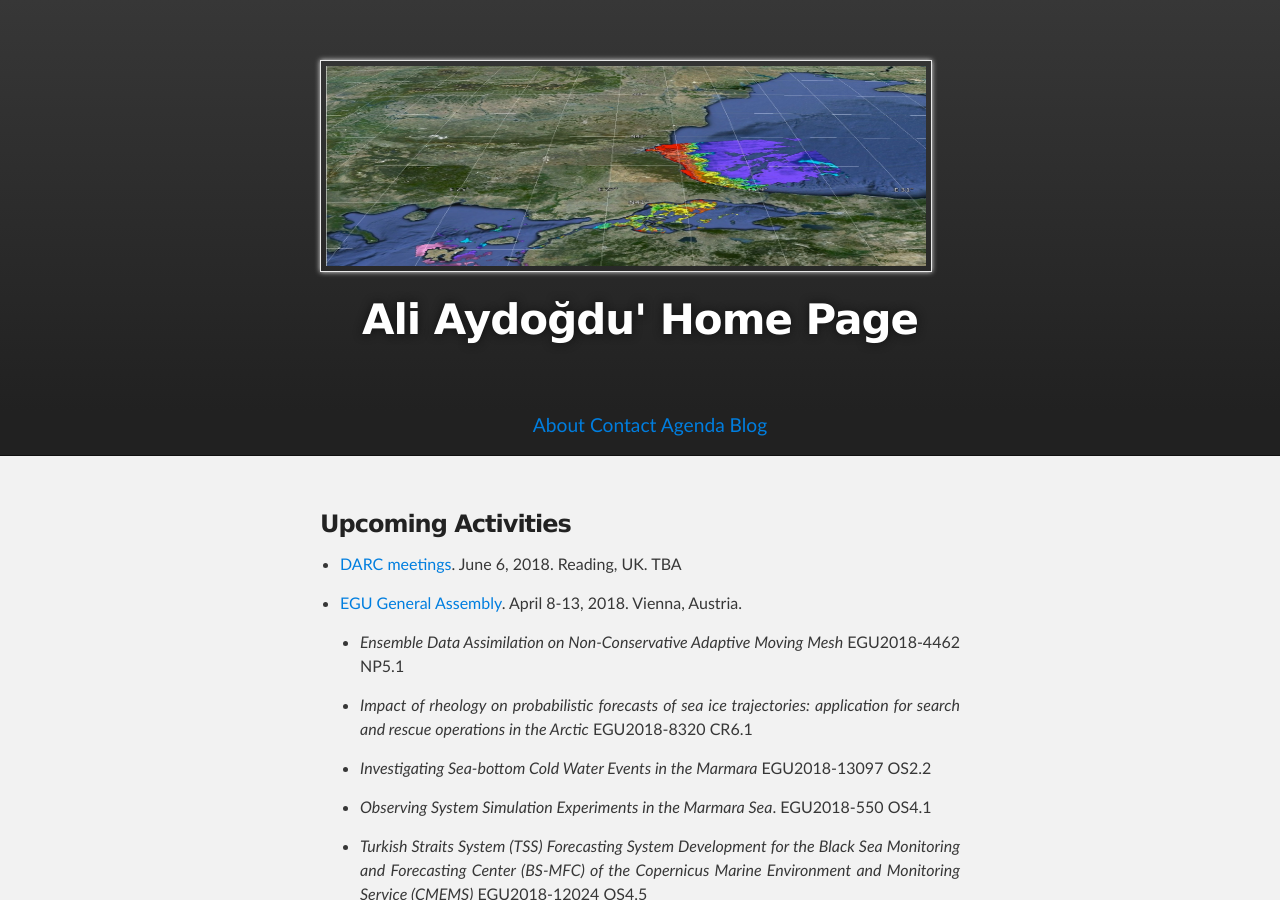
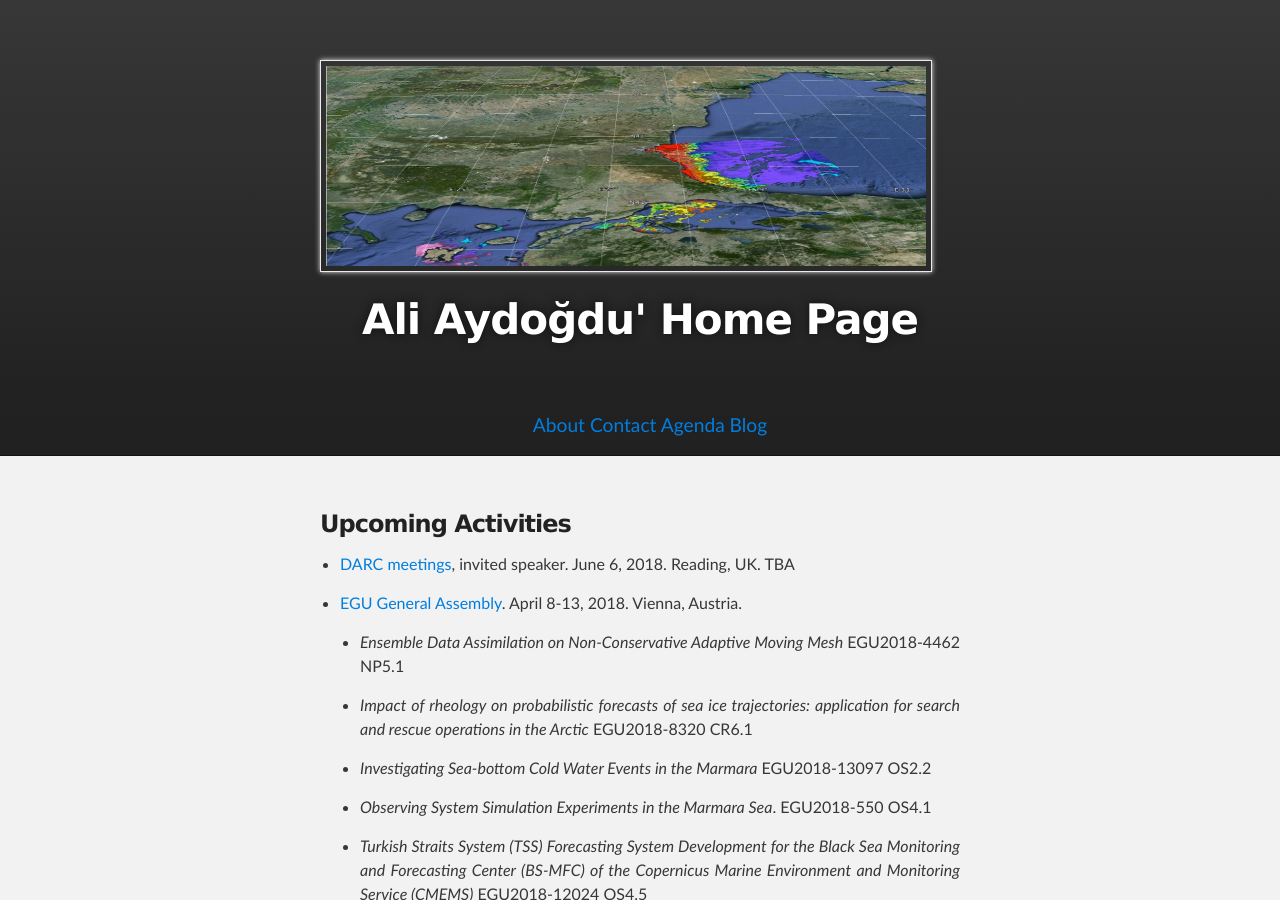
Before and after one commit to aydogduali/aydogduali.github.io, a Jekyll site: the page built from calendar/index.md, in a window 1280 px wide and 900 px high. Built offline with Jekyll 4.4.1, drawn with Linux system fonts in a browser that asks for light colours; the repository's description, which GitHub fills in, is left out; our own code applies the rules of GitHub Pages for plain Markdown files.

Commit message:
DARC meeting

```diff
--- a/calendar/index.md
+++ b/calendar/index.md
@@ -4,7 +4,7 @@
 
 ###  Upcoming Activities
 
-- [DARC meetings](http://www.met.reading.ac.uk/~darc/meetings). June 6, 2018. Reading, UK. TBA
+- [DARC meetings](http://www.met.reading.ac.uk/~darc/meetings), invited speaker. June 6, 2018. Reading, UK. TBA
 
 - [EGU General Assembly](https://egu2018.eu). April 8-13, 2018. Vienna, Austria.
 
```
